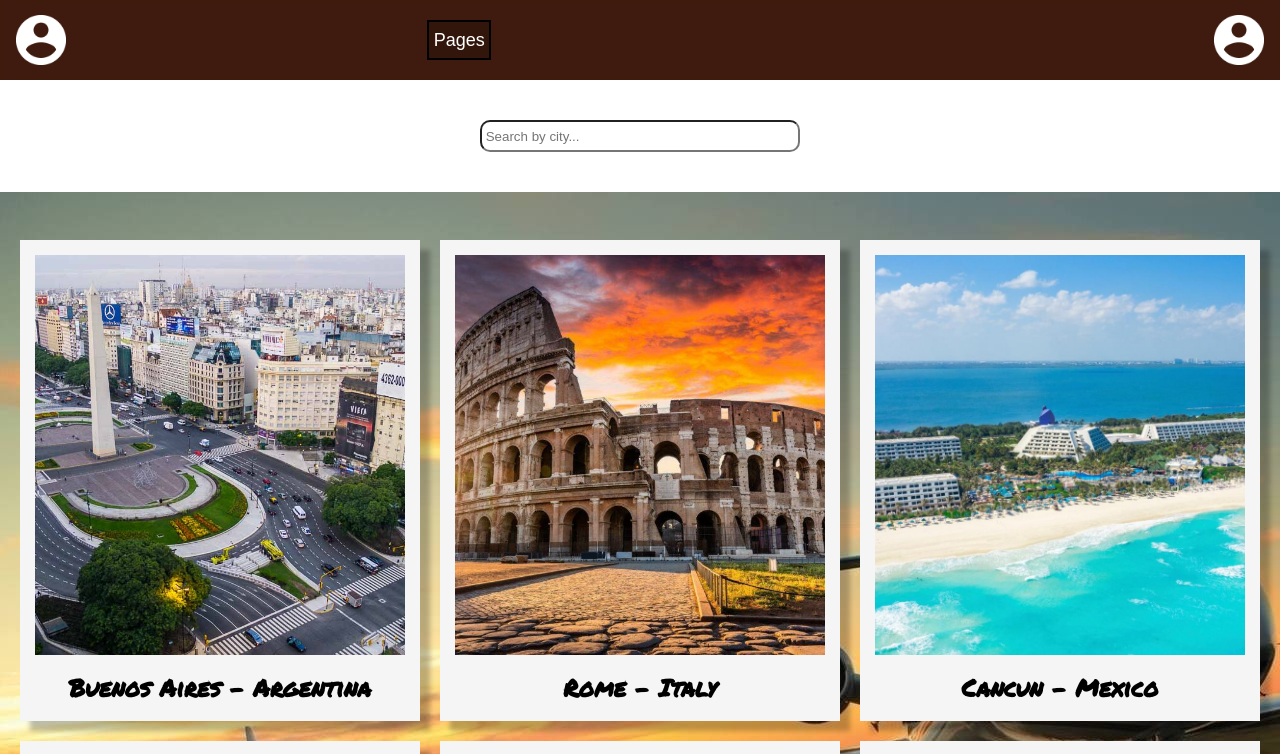
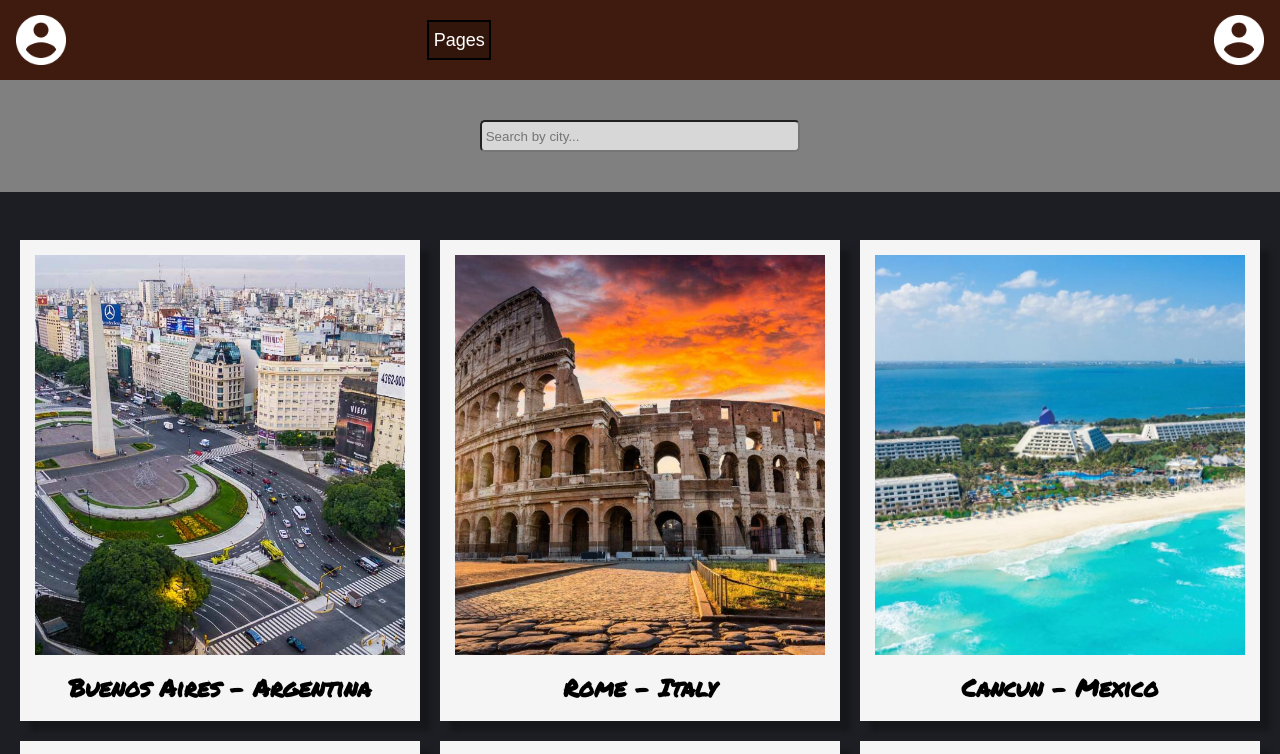
Before and after one commit to ignaciogiusti/mytinerary-alessandro-giusti, a React (Create React App) app: page /cities in a window 1280 px wide. Shown: the top 754 px of the page. Built offline with nearby package versions, Linux system fonts and the light colour scheme.

Commit message:
changed input styles

```diff
--- a/src/styles/Cities.css
+++ b/src/styles/Cities.css
@@ -4,7 +4,7 @@
     gap: 20px;
     padding: 20px 0;
     padding-top: 3rem;
-    background: url(/public/img/avionWallpaper.jpg);
+    background: url(/public/img/travel-bg.jpg);
     background-repeat: no-repeat;
     background-attachment: fixed;
 }
@@ -29,18 +29,15 @@
     font-size: x-large;
 }
 .Search-Cities{
-    background-color: white !important;
-    background-repeat: no-repeat;
-    background-attachment: fixed;
-    background-size: cover;
     display: flex;
     justify-content: center;
     align-items: center;
     height: 7rem;
+    background-color: grey;
 }
 input{
     background-color: rgba(255, 255, 255, 0.686);
-    border-radius: 10px;
+    border-radius: 5px;
     height: 2rem;
     width: 20rem;
 }
```
